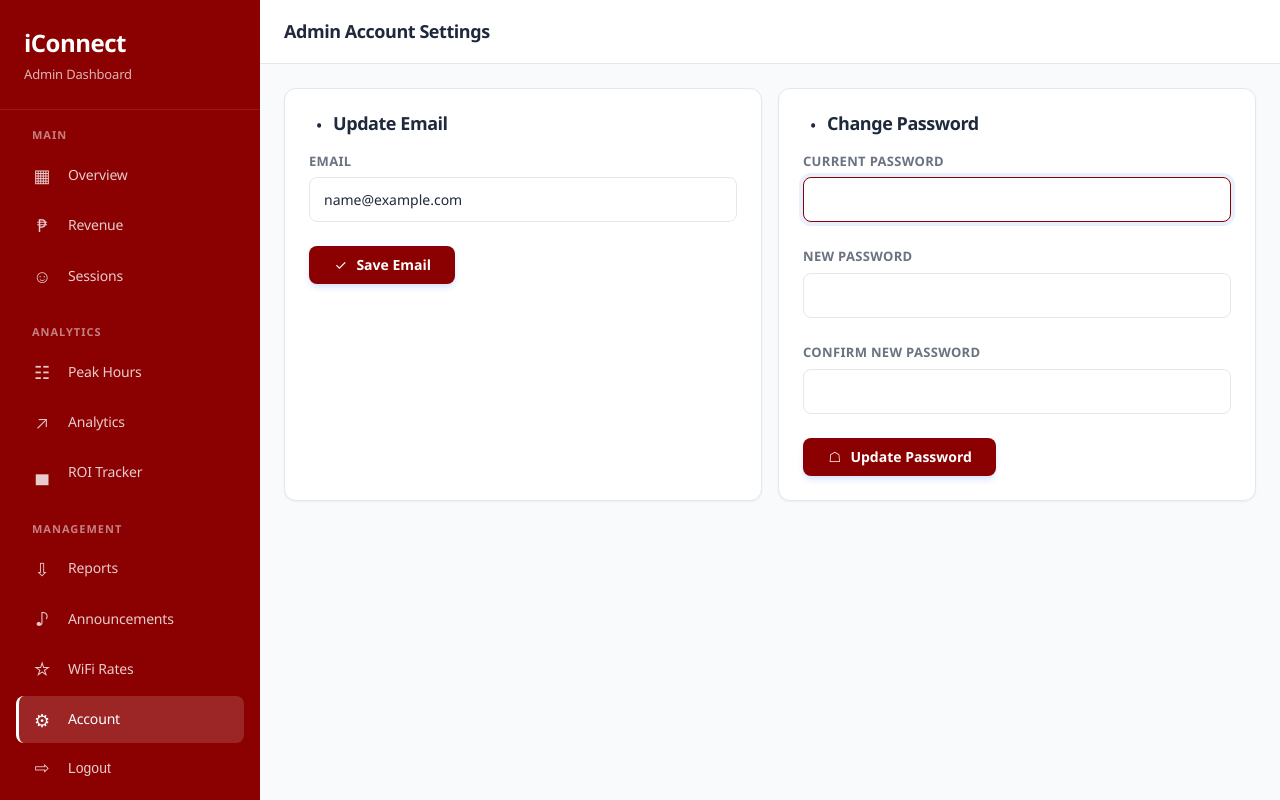
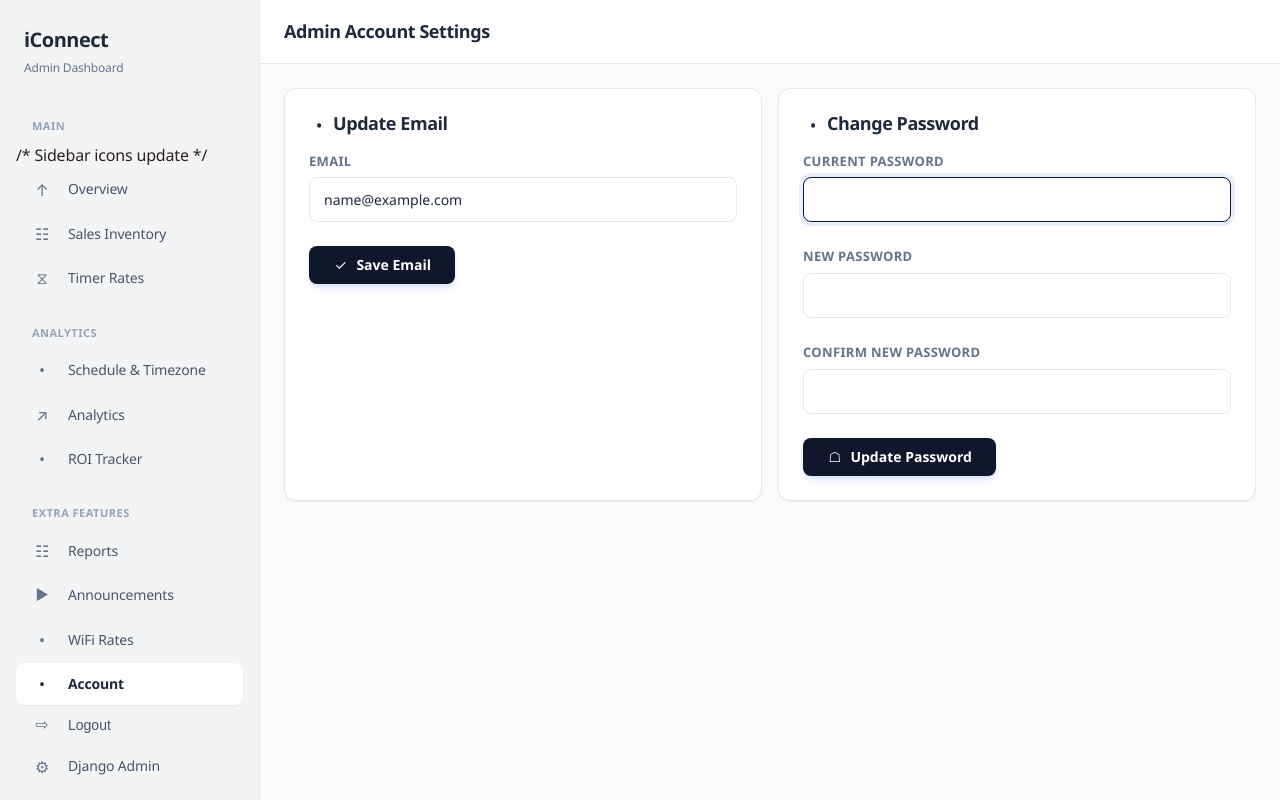
Before and after one commit to loricohenrian/iConnect, a Django app: page /dashboard/account/ in a window 1280 px wide. Run offline with Django 4.2, Linux system fonts and the light colour scheme; the visitor is signed in with stand-in values (Sample User, id 1); parts of the project's set-up code (start-up, migrations or seed data) failed here and were passed over.

Commit message:
UI Redesign: Minimalist Light Gray Theme matching LPB

```diff
--- a/static/css/dashboard.css
+++ b/static/css/dashboard.css
@@ -3,16 +3,16 @@
  * Sidebar + main content layout
  */
 
-/* ── Override base maroon palette for dashboard ── */
+/* ── Override base palette for ultra-minimalist light theme ── */
 .dashboard-wrapper {
-    --color-primary:      #8B0000;
-    --color-primary-dark:  #5c0000;
-    --color-primary-light: #fef2f2;
-    --color-dark:         #1E293B;
+    --color-primary:      #0f172a;
+    --color-primary-dark:  #000000;
+    --color-primary-light: #f1f5f9;
+    --color-dark:         #1e293b;
     --color-info:         #0EA5E9;
-    --color-gray:         #6B7280;
-    --color-light:        #F9FAFB;
-    --color-border:       #E5E7EB;
+    --color-gray:         #64748b;
+    --color-light:        #f8fafc;
+    --color-border:       #e2e8f0;
     --shadow-sm:          0 1px 2px 0 rgba(0, 0, 0, 0.05);
     --shadow-md:          0 4px 6px -1px rgba(0, 0, 0, 0.05), 0 2px 4px -1px rgba(0, 0, 0, 0.03);
 }
@@ -29,7 +29,7 @@
    Sidebar
    ============================================ */
 .sidebar {
-    background: var(--color-primary);
+    background: #f3f4f6;
     width: 260px;
     height: 100vh;
     position: fixed;
@@ -40,24 +40,23 @@
     flex-direction: column;
     transition: transform 0.3s ease;
     overflow-y: auto;
-    border-right: none;
+    border-right: 1px solid var(--color-border);
 }
 
 .sidebar-brand {
     padding: var(--space-lg);
-    border-bottom: 1px solid rgba(255,255,255,0.1);
 }
 
 .sidebar-brand .brand-name {
-    color: #ffffff;
-    font-size: 24px;
+    color: var(--color-dark);
+    font-size: 20px;
     font-weight: 700;
     letter-spacing: -0.5px;
 }
 
 .sidebar-brand .brand-subtitle {
-    color: rgba(255,255,255,0.7);
-    font-size: 13px;
+    color: var(--color-gray);
+    font-size: 12px;
     margin-top: 2px;
 }
 
@@ -72,11 +71,11 @@
 }
 
 .nav-section-title {
-    color: rgba(255,255,255,0.5);
+    color: #94a3b8;
     font-size: 11px;
     font-weight: 600;
     text-transform: uppercase;
-    letter-spacing: 1px;
+    letter-spacing: 0.5px;
     padding: 0 var(--space-md);
     margin-bottom: var(--space-sm);
 }
@@ -85,33 +84,39 @@
     display: flex;
     align-items: center;
     gap: var(--space-md);
-    color: rgba(255,255,255,0.8);
-    padding: 12px 16px;
+    color: #475569;
+    padding: 10px 16px;
     border-radius: 8px;
     font-size: 14px;
     font-weight: 500;
-    margin-bottom: 4px;
+    margin-bottom: 2px;
     transition: all 0.2s;
     text-decoration: none;
 }
 
 .nav-item:hover {
-    background: rgba(255,255,255,0.1);
-    color: #ffffff;
+    background: rgba(0,0,0,0.03);
+    color: var(--color-dark);
 }
 
 .nav-item.active {
-    background: rgba(255,255,255,0.15);
-    color: #ffffff;
-    border-left: 3px solid #ffffff;
-    padding-left: 13px;
+    background: #ffffff;
+    color: var(--color-dark);
+    box-shadow: 0 1px 3px rgba(0,0,0,0.05);
+    font-weight: 600;
+    border-left: none;
+    padding-left: 16px;
 }
 
 .nav-item i {
-    font-size: 18px;
+    font-size: 16px;
     width: 20px;
     text-align: center;
-    font-weight: 300; /* Thin line icon look */
+    color: #64748b;
+}
+
+.nav-item.active i {
+    color: var(--color-dark);
 }
 
 .nav-item-form {
@@ -129,15 +134,15 @@
 /* Sidebar footer */
 .sidebar-footer {
     padding: var(--space-md) var(--space-lg);
-    border-top: 1px solid rgba(255,255,255,0.1);
 }
 
 .sidebar-footer .system-status {
     display: flex;
     align-items: center;
     gap: var(--space-sm);
-    color: rgba(255,255,255,0.8);
-    font-size: var(--font-size-xs);
+    color: var(--color-dark);
+    font-size: 12px;
+    font-weight: 600;
 }
 
 .sidebar-footer .status-dot {
--- a/templates/base_dashboard.html
+++ b/templates/base_dashboard.html
@@ -22,52 +22,53 @@
         <nav class="sidebar-nav">
             <div class="nav-section">
                 <div class="nav-section-title">Main</div>
+    /* Sidebar icons update */
     <a href="{% url 'dashboard:overview' %}" class="nav-item {% if active_page == 'overview' %}active{% endif %}" id="nav-overview">
-                    <i class="bi bi-grid-1x2"></i>
+        <i class="bi bi-speedometer2"></i>
         <span>Overview</span>
     </a>
     <a href="{% url 'dashboard:revenue' %}" class="nav-item {% if active_page == 'revenue' %}active{% endif %}" id="nav-revenue">
-                    <i class="bi bi-coin"></i>
-                    <span>Revenue</span>
+        <i class="bi bi-receipt"></i>
+        <span>Sales Inventory</span>
     </a>
     <a href="{% url 'dashboard:sessions' %}" class="nav-item {% if active_page == 'sessions' %}active{% endif %}" id="nav-sessions">
-                    <i class="bi bi-people"></i>
-                    <span>Sessions</span>
+        <i class="bi bi-clock-history"></i>
+        <span>Timer Rates</span>
     </a>
 </div>
 
 <div class="nav-section">
     <div class="nav-section-title">Analytics</div>
     <a href="{% url 'dashboard:heatmap' %}" class="nav-item {% if active_page == 'heatmap' %}active{% endif %}" id="nav-heatmap">
-                    <i class="bi bi-calendar-range"></i>
-                    <span>Peak Hours</span>
+        <i class="bi bi-calendar3"></i>
+        <span>Schedule & Timezone</span>
     </a>
     <a href="{% url 'dashboard:analytics' %}" class="nav-item {% if active_page == 'analytics' %}active{% endif %}" id="nav-analytics">
         <i class="bi bi-graph-up"></i>
         <span>Analytics</span>
     </a>
     <a href="{% url 'dashboard:roi' %}" class="nav-item {% if active_page == 'roi' %}active{% endif %}" id="nav-roi">
-                    <i class="bi bi-bar-chart"></i>
+        <i class="bi bi-wallet2"></i>
         <span>ROI Tracker</span>
     </a>
 </div>
 
 <div class="nav-section">
-                <div class="nav-section-title">Management</div>
+    <div class="nav-section-title">Extra Features</div>
     <a href="{% url 'dashboard:reports' %}" class="nav-item {% if active_page == 'reports' %}active{% endif %}" id="nav-reports">
-                    <i class="bi bi-download"></i>
+        <i class="bi bi-file-earmark-text"></i>
         <span>Reports</span>
     </a>
     <a href="{% url 'dashboard:announcements' %}" class="nav-item {% if active_page == 'announcements' %}active{% endif %}" id="nav-announcements">
-                    <i class="bi bi-bell"></i>
+        <i class="bi bi-megaphone"></i>
         <span>Announcements</span>
     </a>
     <a href="{% url 'dashboard:plans' %}" class="nav-item {% if active_page == 'plans' %}active{% endif %}" id="nav-plans">
-                    <i class="bi bi-tags"></i>
+        <i class="bi bi-broadcast"></i>
         <span>WiFi Rates</span>
     </a>
     <a href="{% url 'dashboard:account' %}" class="nav-item {% if active_page == 'account' %}active{% endif %}" id="nav-account">
-                    <i class="bi bi-person-gear"></i>
+        <i class="bi bi-person"></i>
                     <span>Account</span>
                 </a>
                 <form method="post" action="{% url 'dashboard:logout' %}" class="nav-item-form" id="nav-logout-form">
```
Lines whose indentation alone changed are shown as unchanged.
